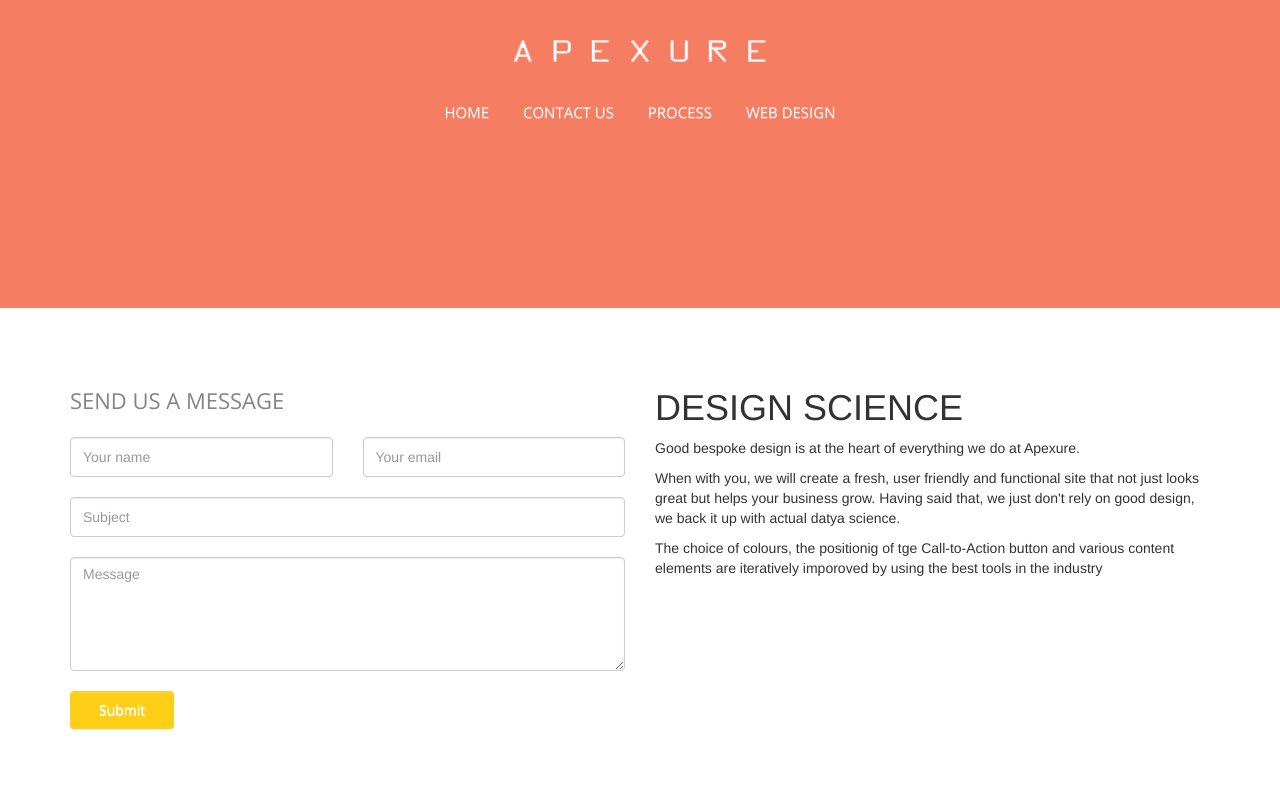
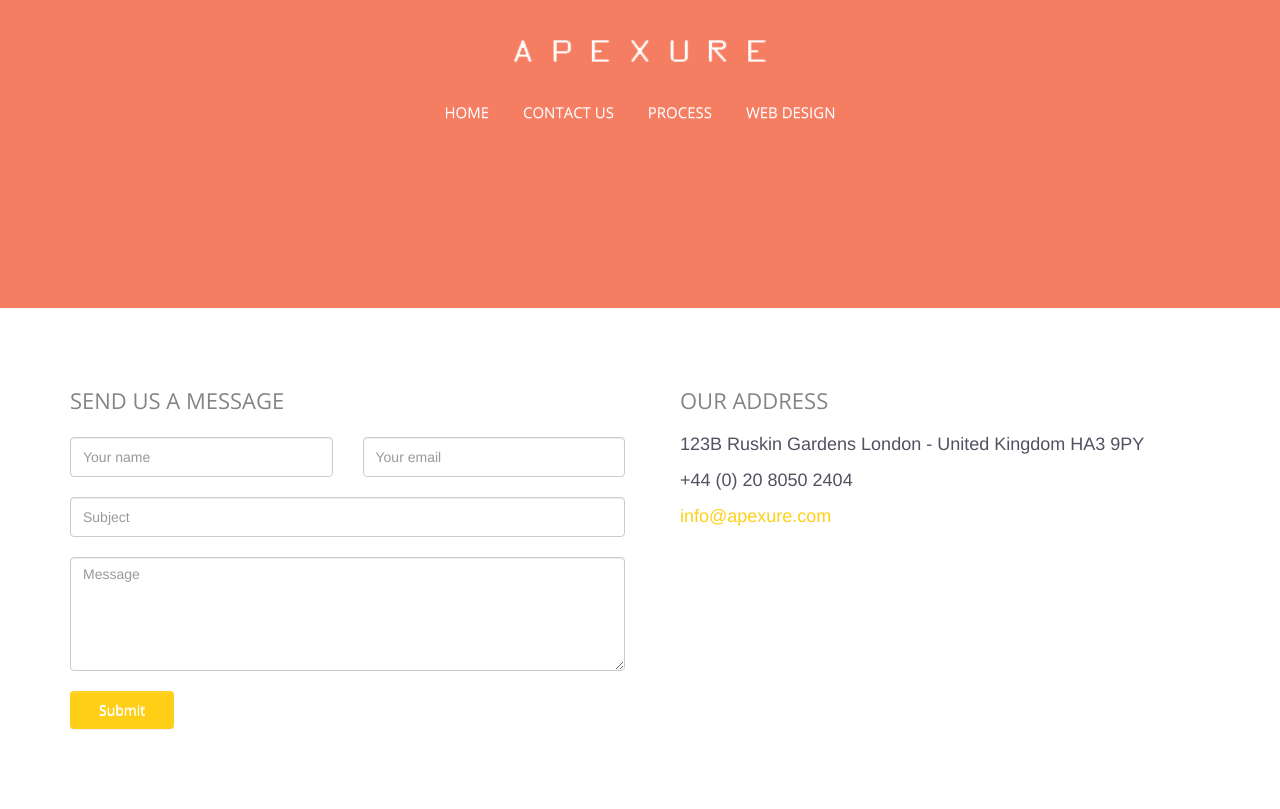
Before and after one commit to jatinderapex/apexure, a Jekyll site: the page built from contact-us.html, in a window 1280 px wide. Shown: the top 809 px of the page. Built offline with Jekyll 4.4.1, drawn with Linux system fonts in a browser that asks for light colours; nearby versions of some CDN libraries; grey boxes are pictures that could not be loaded.

Commit message:
added map and placeholder for meta tags

```diff
--- a/contact-us.html
+++ b/contact-us.html
@@ -43,16 +44,17 @@
                 </div>
               </form>
           </div>
-          <div class="col-sm-6 col-xs-12">
-              <h1>DESIGN SCIENCE</h1>
-              <p>Good bespoke design is at the heart of everything we do at Apexure.</p>
-              <p>When with you, we will create a fresh, user friendly and functional site that not
-                just looks great but helps your business grow. Having said that, we just don't rely on good design,
-                we back it up with actual datya science.</p>
-              <p>The choice of colours, the positionig of tge Call-to-Action button
-                  and various content elements are iteratively imporoved by
-                  using the best tools in the industry</p>
+          <div class="col-sm-6 col-xs-12 contact-addr">
+               <h2>OUR ADDRESS</h2>
+                <div>
+                  <p>123B Ruskin Gardens London - United Kingdom HA3 9PY</p>
+                  <p>+44 (0) 20 8050 2404</p>
+                  <p>info@apexure.com</p>
+                </div>
           </div>
         </div>
     </div>
   </div><!-- end of mid-section-contact-->
+  <div id="map">
+      <iframe src="https://www.google.com/maps/embed?pb=!1m18!1m12!1m3!1d2478.778025416991!2d-0.28709808465675973!3d51.59063151243583!2m3!1f0!2f0!3f0!3m2!1i1024!2i768!4f13.1!3m3!1m2!1s0x487613fce17f5419%3A0xa4411c006562bf2a!2s123B+Ruskin+Gardens%2C+Harrow%2C+Greater+London+HA3+9PY%2C+UK!5e0!3m2!1sen!2sin!4v1457601328720" width="100%" height="500" frameborder="0" style="border:0" allowfullscreen></iframe>
+  </div>
--- a/css/style.css
+++ b/css/style.css
@@ -260,7 +260,19 @@
 .mid-section-contact textarea.form-control {
     height: auto;
 }
-
+.mid-section-contact .contact-addr{
+        padding-left: 40px;
+}
+.mid-section-contact p{
+    font-size: 18px;
+    color: #535060;
+}
+.mid-section-contact p:nth-child(3){
+        color: #ffcf17;
+}
+.mid-section-contact .contact-addr div{
+    margin-top:20px;
+}
 .mid-section-contact  .btn-default {
     background-color: #fff;
     border-color: transparent;
--- a/index.html
+++ b/index.html
@@ -1,5 +1,6 @@
 ---
 layout: default
+description: "Meta tags go here"
 ---
 
   <div id="header-wrapper-home">
--- a/process.html
+++ b/process.html
@@ -2,6 +2,7 @@
 layout: default
 title: process
 permalink: /process/
+description: "Meta tags go here"
 ---
 
   <div id="header-wrapper-process">
```
Also changed, not shown: other parts of contact-us.html (+1 -0 lines).
